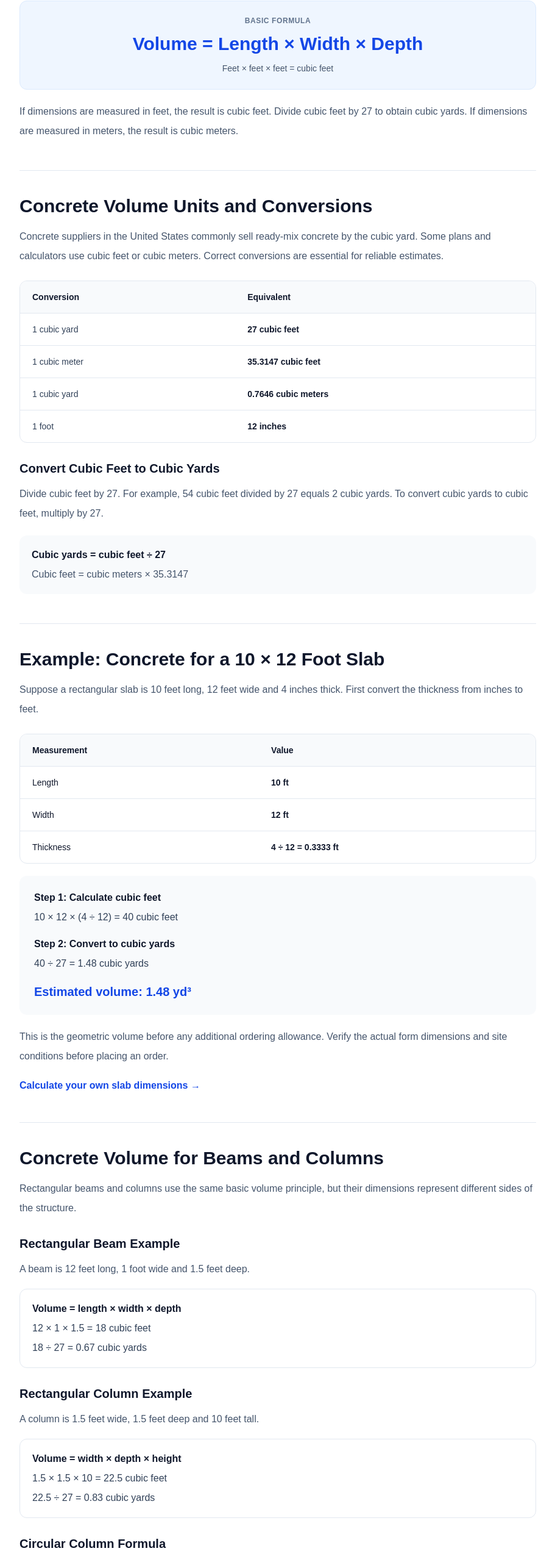
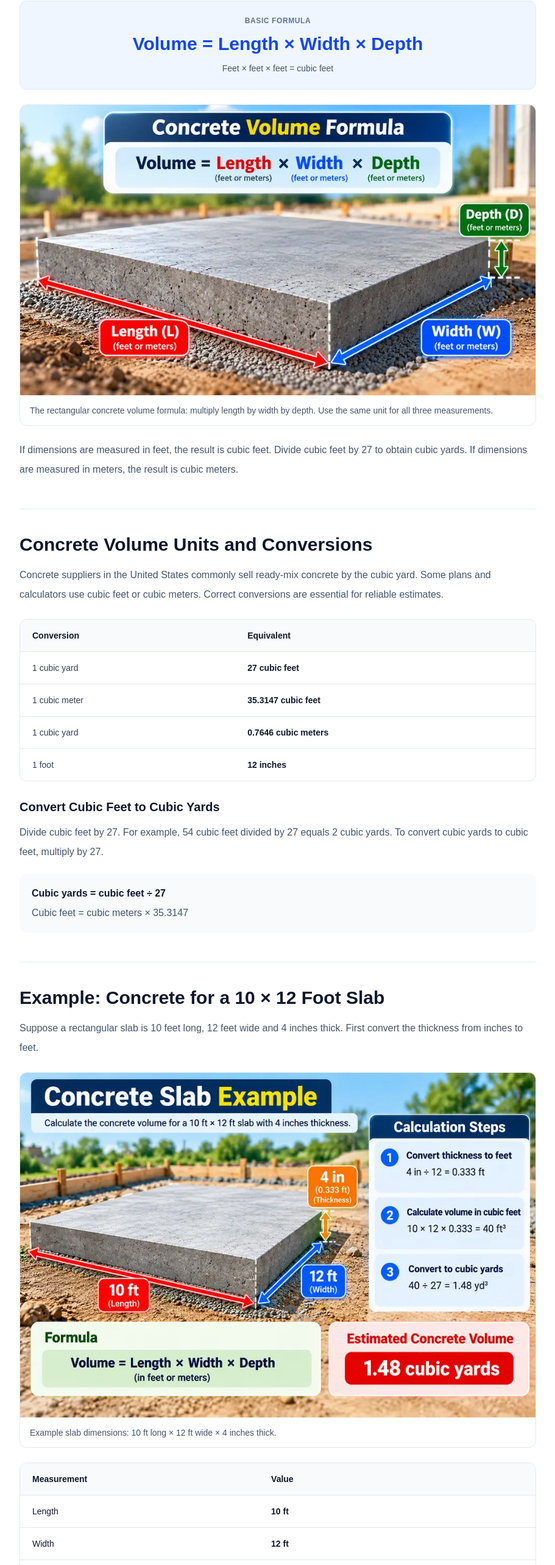
Before and after one commit to km7max-cmd/cornerspan, a Next.js app: page /guides/concrete-volume in a window 1280 px wide. Shown: the part 1387-3953 px from the top of the page at 61% size, without its empty margins (184-1095 px from the left). Built offline with nearby package versions, Linux system fonts and the light colour scheme.

Commit message:
Fix URLs and add GuideImage component

```diff
--- a/app/guides/concrete-volume/page.tsx
+++ b/app/guides/concrete-volume/page.tsx
@@ -1,4 +1,6 @@
+import Image from "next/image";
 import Link from "next/link";
+
 export const metadata = {
   title:
     "Concrete Volume Calculator Guide: Slabs, Cubic Yards & Examples | CornerSpan",
@@ -11,8 +13,16 @@ export const metadata = {
     title: "Concrete Volume Calculator Guide | CornerSpan",
     description:
       "Calculate concrete volume using practical formulas, unit conversions and construction examples.",
-    url: "https://cornerspan.com/guides/concrete-volume",
+    url: "https://www.cornerspan.com/guides/concrete-volume",
     type: "article",
+    images: [
+      {
+        url: "https://www.cornerspan.com/images/concrete-volume/concrete-volume-formula-small.webp",
+        width: 1000,
+        height: 563,
+        alt: "Concrete volume formula showing length, width and depth",
+      },
+    ],
   },
 };
 
@@ -23,14 +33,22 @@ const articleSchema = {
     "How to Calculate Concrete Volume for Slabs, Beams and Columns",
   description:
     "A practical guide to concrete volume formulas, cubic yard conversions and worked construction examples.",
+  image: [
+    "https://www.cornerspan.com/images/concrete-volume/concrete-volume-formula-small.webp",
+  ],
   mainEntityOfPage: {
     "@type": "WebPage",
-    "@id": "https://cornerspan.com/guides/concrete-volume",
+    "@id": "https://www.cornerspan.com/guides/concrete-volume",
+  },
+  author: {
+    "@type": "Organization",
+    name: "CornerSpan",
+    url: "https://www.cornerspan.com/",
   },
   publisher: {
     "@type": "Organization",
     name: "CornerSpan",
-    url: "https://cornerspan.com",
+    url: "https://www.cornerspan.com/",
   },
 };
 
@@ -42,19 +60,19 @@ const breadcrumbSchema = {
       "@type": "ListItem",
       position: 1,
       name: "Home",
-      item: "https://cornerspan.com",
+      item: "https://www.cornerspan.com/",
     },
     {
       "@type": "ListItem",
       position: 2,
       name: "Guides",
-      item: "https://cornerspan.com/guides",
+      item: "https://www.cornerspan.com/guides",
     },
     {
       "@type": "ListItem",
       position: 3,
       name: "Concrete Volume Guide",
-      item: "https://cornerspan.com/guides/concrete-volume",
+      item: "https://www.cornerspan.com/guides/concrete-volume",
     },
   ],
 };
@@ -100,9 +118,62 @@ const faqs = [
   },
 ];
 
+function GuideImage({
+  src,
+  alt,
+  caption,
+  priority = false,
+}: {
+  src: string;
+  alt: string;
+  caption: string;
+  priority?: boolean;
+}) {
+  return (
+    <figure className="guide-image-reveal my-6 overflow-hidden rounded-xl border border-slate-200 bg-white">
+      <Image
+        src={src}
+        alt={alt}
+        width={1000}
+        height={667}
+        sizes="(max-width: 768px) 100vw, 800px"
+        priority={priority}
+        loading={priority ? "eager" : "lazy"}
+        className="h-auto w-full object-contain"
+      />
+      <figcaption className="border-t border-slate-100 px-4 py-3 text-sm leading-6 text-slate-600">
+        {caption}
+      </figcaption>
+    </figure>
+  );
+}
+
 export default function ConcreteVolumeGuide() {
   return (
     <main className="min-h-screen bg-white pt-[80px] text-slate-900">
+      <style>{`
+        @keyframes guideImageReveal {
+          from {
+            opacity: 0;
+            transform: translateY(12px);
+          }
+          to {
+            opacity: 1;
+            transform: translateY(0);
+          }
+        }
+
+        .guide-image-reveal {
+          animation: guideImageReveal 0.65s ease-out both;
+        }
+
+        @media (prefers-reduced-motion: reduce) {
+          .guide-image-reveal {
+            animation: none;
+          }
+        }
+      `}</style>
+
       <script
         type="application/ld+json"
         dangerouslySetInnerHTML={{
@@ -178,7 +249,7 @@ export default function ConcreteVolumeGuide() {
             Concrete volume is the three-dimensional space that concrete
             needs to fill. It is commonly measured in cubic yards in the
             United States and cubic meters in metric calculations. The
-            required quantity depends on the structure's dimensions and shape.
+            required quantity depends on the structure&apos;s dimensions and shape.
           </p>
           <p className="mt-4 leading-8 text-slate-600">
             Accurate measurements help estimate material requirements before
@@ -208,6 +279,13 @@ export default function ConcreteVolumeGuide() {
               Feet × feet × feet = cubic feet
             </p>
           </div>
+
+          <GuideImage
+            src="/images/concrete-volume/concrete-volume-formula-small.webp"
+            alt="Concrete volume formula diagram showing the length, width and depth of a rectangular slab"
+            caption="The rectangular concrete volume formula: multiply length by width by depth. Use the same unit for all three measurements."
+            priority
+          />
 
           <p className="mt-5 leading-8 text-slate-600">
             If dimensions are measured in feet, the result is cubic feet.
@@ -271,6 +349,12 @@ export default function ConcreteVolumeGuide() {
             Suppose a rectangular slab is 10 feet long, 12 feet wide and
             4 inches thick. First convert the thickness from inches to feet.
           </p>
+
+          <GuideImage
+            src="/images/concrete-volume/concrete-slab-calculation-example.webp"
+            alt="Concrete slab calculation example showing a 10-foot by 12-foot slab with a 4-inch thickness"
+            caption="Example slab dimensions: 10 ft long × 12 ft wide × 4 inches thick."
+          />
 
           <div className="mt-6 overflow-x-auto rounded-xl border border-slate-200">
             <table className="w-full text-left text-sm">
@@ -337,6 +421,13 @@ export default function ConcreteVolumeGuide() {
           <p className="mt-3 leading-8 text-slate-600">
             A beam is 12 feet long, 1 foot wide and 1.5 feet deep.
           </p>
+
+          <GuideImage
+            src="/images/concrete-volume/concrete-beam-volume-example.webp"
+            alt="Rectangular concrete beam diagram showing length, width and depth measurements"
+            caption="For a rectangular beam, multiply length × width × depth."
+          />
+
           <div className="mt-4 rounded-xl border border-slate-200 p-5">
             <p className="font-semibold">Volume = length × width × depth</p>
             <p className="mt-2 text-slate-700">12 × 1 × 1.5 = 18 cubic feet</p>
@@ -347,6 +438,13 @@ export default function ConcreteVolumeGuide() {
           <p className="mt-3 leading-8 text-slate-600">
             A column is 1.5 feet wide, 1.5 feet deep and 10 feet tall.
           </p>
+
+          <GuideImage
+            src="/images/concrete-volume/concrete-column-volume-example.webp"
+            alt="Rectangular concrete column showing width, depth and height"
+            caption="For a rectangular column, multiply width × depth × height."
+          />
+
           <div className="mt-4 rounded-xl border border-slate-200 p-5">
             <p className="font-semibold">Volume = width × depth × height</p>
             <p className="mt-2 text-slate-700">
@@ -360,9 +458,17 @@ export default function ConcreteVolumeGuide() {
             For a cylindrical column, multiply pi by the radius squared and
             then by the height. The radius is half the diameter.
           </p>
+
+          <GuideImage
+            src="/images/concrete-volume/concrete-circular-column-example.webp"
+            alt="Circular concrete column diagram illustrating radius and height for the cylinder volume formula"
+            caption="For a circular column, use π × radius² × height. The radius is half the diameter."
+          />
+
           <div className="mt-4 rounded-xl bg-slate-50 p-5">
             <p className="font-semibold">Volume = π × radius² × height</p>
           </div>
+
           <p className="mt-4 leading-8 text-slate-600">
             When adding volumes for connected structural sections, avoid
             counting overlapping regions twice.
@@ -378,6 +484,13 @@ export default function ConcreteVolumeGuide() {
             amount ordered may vary due to uneven subgrade, formwork
             variation, spillage and placement conditions.
           </p>
+
+          <GuideImage
+            src="/images/concrete-volume/concrete-ordering-wastage-guide.webp"
+            alt="Concrete ordering and wastage illustration showing how an additional allowance changes the estimated quantity"
+            caption="Calculate the geometric volume first, then assess any additional allowance based on actual site conditions."
+          />
+
           <p className="mt-4 leading-8 text-slate-600">
             For illustration, adding 10% to the 40-cubic-foot slab example
             gives 44 cubic feet, or about 1.63 cubic yards. This demonstrates
@@ -400,6 +513,13 @@ export default function ConcreteVolumeGuide() {
           <h2 className="text-2xl font-bold md:text-3xl">
             Common Concrete Volume Calculation Mistakes
           </h2>
+
+          <GuideImage
+            src="/images/concrete-volume/concrete-calculation-common-mistakes.webp"
+            alt="Common concrete volume calculation mistakes involving units, dimensions, depth and ordering allowance"
+            caption="Check your units, dimensions, shape formula and ordering allowance before finalizing an estimate."
+          />
+
           <div className="mt-6 space-y-5">
             <div>
               <h3 className="font-bold">Mixing feet and inches</h3>
```
